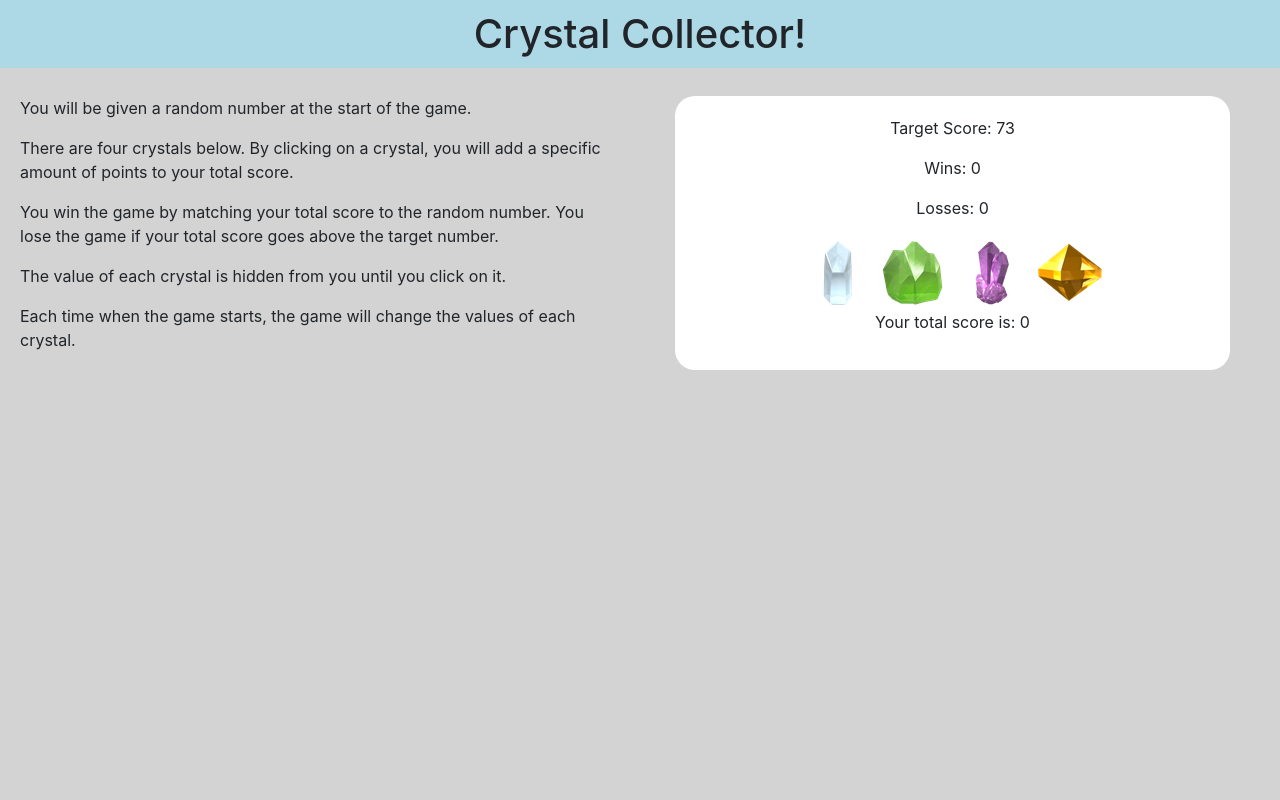
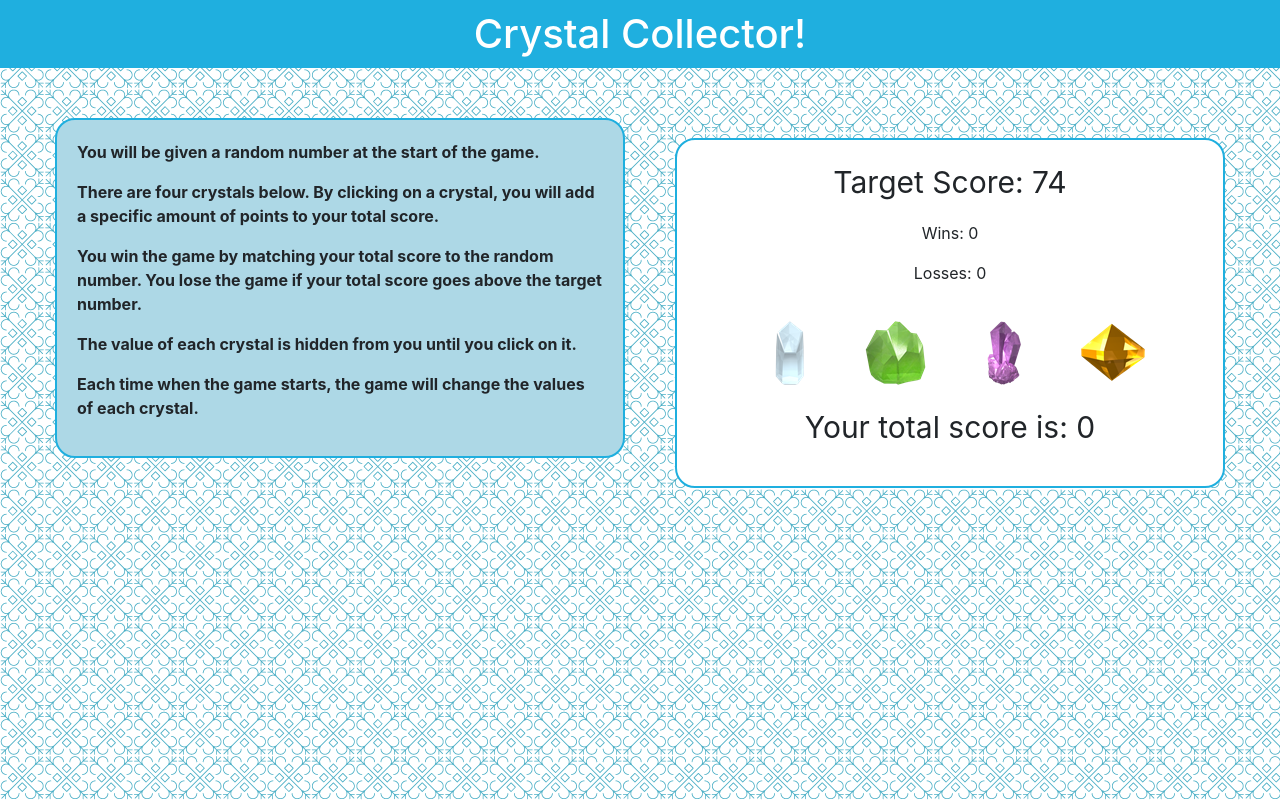
Before and after one commit to cganzon/unit-4-game, a plain HTML site: page index.html in a window 1280 px wide. Drawn offline with nearby package versions, Linux system fonts and the light colour scheme; a web font is replaced by a local one.

Commit message:
styled the game

```diff
--- a/assets/css/style.css
+++ b/assets/css/style.css
@@ -1,26 +1,53 @@
 body {
-    background: lightgray;
+    background: url("../images/morocco.png");
 }
 
 img {
-    padding: 5px;
+    padding: 10px;
+    margin: 10px;
+}
+
+img:hover {
+    cursor: pointer;
+}
+
+.container-fluid {
+    padding: 0;
+}
+
+.row {
+    margin: 50px 20px 0 20px;
+}
+
+.centered {
+    margin: 0 auto;
+}
+
+.targetBox {
+    font-size: 30px;
 }
 
 #title {
-    background: lightblue;
+    background: rgb(31, 175, 223);
     text-align: center;
+    color: white;
     padding: 10px 0 10px 0;
 }
 
 #instructions {
+    background: lightblue;
     padding: 20px;
+    margin-left: 20px;
+    font-weight: 700;
+    border: 2px solid rgb(31, 175, 223);
+    border-radius: 20px;
 }
 
 #scores {
     text-align: center;
+    background: white;
     padding: 20px;
-    background: white;
-    margin: 20px 50px 20px 20px;
+    margin: 20px;
+    border: 2px solid rgb(31, 175, 223);
     border-radius: 20px;
-
 }
--- a/assets/javascript/game.js
+++ b/assets/javascript/game.js
@@ -1,40 +1,42 @@
 // Initialize variables
 var wins = 0;
 var losses = 0;
-var clearGem = document.querySelector("#gem1")
-var greenGem = document.querySelector("#gem2")
-var pinkGem = document.querySelector("#gem3")
-var yellowGem = document.querySelector("#gem4")
-// Picks random target number between 20 and 120
-var targetScore = (Math.floor(Math.random() * 101) + 20);
 var totalScore = 0;
+// Picks random target number between 19 and 120
+var targetScore = randomNumber(19, 120);
 $("#targetScore").text(targetScore);
 $("#totalScore").text(totalScore);
 // Gives each crystal a random number between 1 and 12
-var clearNumber = Math.floor(Math.random() * 12) + 1;
-var greenNumber = Math.floor(Math.random() * 12) + 1;
-var pinkNumber = Math.floor(Math.random() * 12) + 1;
-var yellowNumber = Math.floor(Math.random() * 12) + 1;
+var clearNumber = randomNumber(1, 12);
+var greenNumber = randomNumber(1, 12);
+var pinkNumber = randomNumber(1, 12);
+var yellowNumber = randomNumber(1, 12);
 
 console.log(clearNumber);
-console.log(greenNumber);
+console.log(greenNumber);    //To see values of gems
 console.log(pinkNumber);
 console.log(yellowNumber);
+
+// Function to generate a random number between "a" and "b"
+function randomNumber(a, b) {
+    return Math.floor(Math.random() * (a - b)) + b;
+};
 
 // Function to update and reset scores
 function update() {
     totalScore = 0;
-    targetScore = (Math.floor(Math.random() * 101) + 20);
+    targetScore = randomNumber(19, 120);
     $("#wins").text(wins);
     $("#losses").text(losses);
     $("#targetScore").text(targetScore);
     $("#totalScore").text(totalScore);
-    clearNumber = Math.floor(Math.random() * 12) + 1;
-    greenNumber = Math.floor(Math.random() * 12) + 1;
-    pinkNumber = Math.floor(Math.random() * 12) + 1;
-    yellowNumber = Math.floor(Math.random() * 12) + 1;
+    clearNumber = randomNumber(1, 12);
+    greenNumber = randomNumber(1, 12);
+    pinkNumber = randomNumber(1, 12);
+    yellowNumber = randomNumber(1, 12);
+
     console.log("New values are: ")
-    console.log(clearNumber);
+    console.log(clearNumber);        //To see new values of gems
     console.log(greenNumber);
     console.log(pinkNumber);
     console.log(yellowNumber);
--- a/index.html
+++ b/index.html
@@ -5,23 +5,30 @@
     <meta charset="UTF-8">
     <meta name="viewport" content="width=device-width, initial-scale=1.0">
     <meta http-equiv="X-UA-Compatible" content="ie=edge">
+    <!-- Reset CSS -->
     <link rel="stylesheet" href="assets/css/reset.css">
-    <link rel="stylesheet" href="https://stackpath.bootstrapcdn.com/bootstrap/4.3.1/css/bootstrap.min.css"
-        integrity="sha384-ggOyR0iXCbMQv3Xipma34MD+dH/1fQ784/j6cY/iJTQUOhcWr7x9JvoRxT2MZw1T" crossorigin="anonymous">
+    <!-- Bootstrap -->
+    <link rel="stylesheet" href="https://stackpath.bootstrapcdn.com/bootstrap/4.3.1/css/bootstrap.min.css" integrity="sha384-ggOyR0iXCbMQv3Xipma34MD+dH/1fQ784/j6cY/iJTQUOhcWr7x9JvoRxT2MZw1T" crossorigin="anonymous">
+    <!-- Google fonts -->
+    <link href="https://fonts.googleapis.com/css?family=Coiny" rel="stylesheet">
+    <!-- Separate CSS -->
     <link rel="stylesheet" href="assets/css/style.css">
     <title>Crystal Collector!</title>
 </head>
 
 <body>
+    <div class="container-fluid">
         <h1 id="title">Crystal Collector!</h1>
         <div class="row">
-        <div class="col-sm-6">
+            <div class="col-md-6 centered">
                 <div id="instructions">
                     <p>You will be given a random number at the start of the game.</p>
-                <p>There are four crystals below. By clicking on a crystal, you will add a specific amount of points to
+                    <p>There are four crystals below. By clicking on a crystal, you will add a specific amount of points
+                        to
                         your
                         total score.</p>
-                <p>You win the game by matching your total score to the random number. You lose the game if your total
+                    <p>You win the game by matching your total score to the random number. You lose the game if your
+                        total
                         score
                         goes above the target number.</p>
                     <p>The value of each crystal is hidden from you until you click on it.</p>
@@ -29,9 +36,9 @@
                 </div>
             </div>
 
-        <div class="col-sm-6">
+            <div class="col-md-6 centered">
                 <div id="scores">
-                <div id="targetBox">
+                    <div class="targetBox">
                         <p>Target Score: <span id="targetScore"></span></p>
                     </div>
 
@@ -47,8 +54,9 @@
                         <img src="assets/images/yellow.png" id="gem4" class="buttons" alt="yellow gem">
                     </div>
 
-                <div id="totalScoreBox">
+                    <div class="targetBox">
                         <p>Your total score is: <span id="totalScore">0</span></p>
+                    </div>
                 </div>
             </div>
         </div>
```
Also changed, not shown: assets/images/morocco.png (added). Lines whose indentation alone changed are shown as unchanged.
